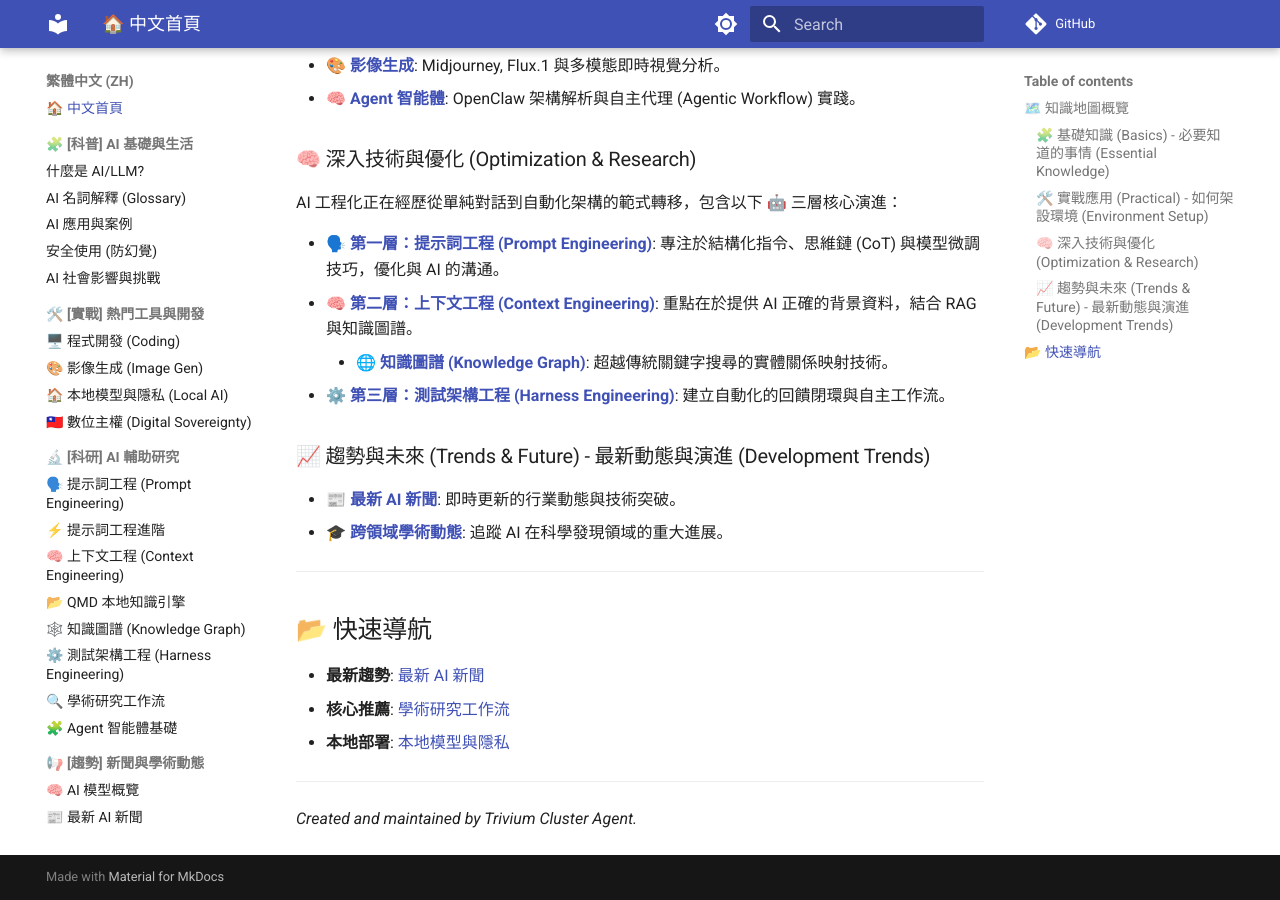
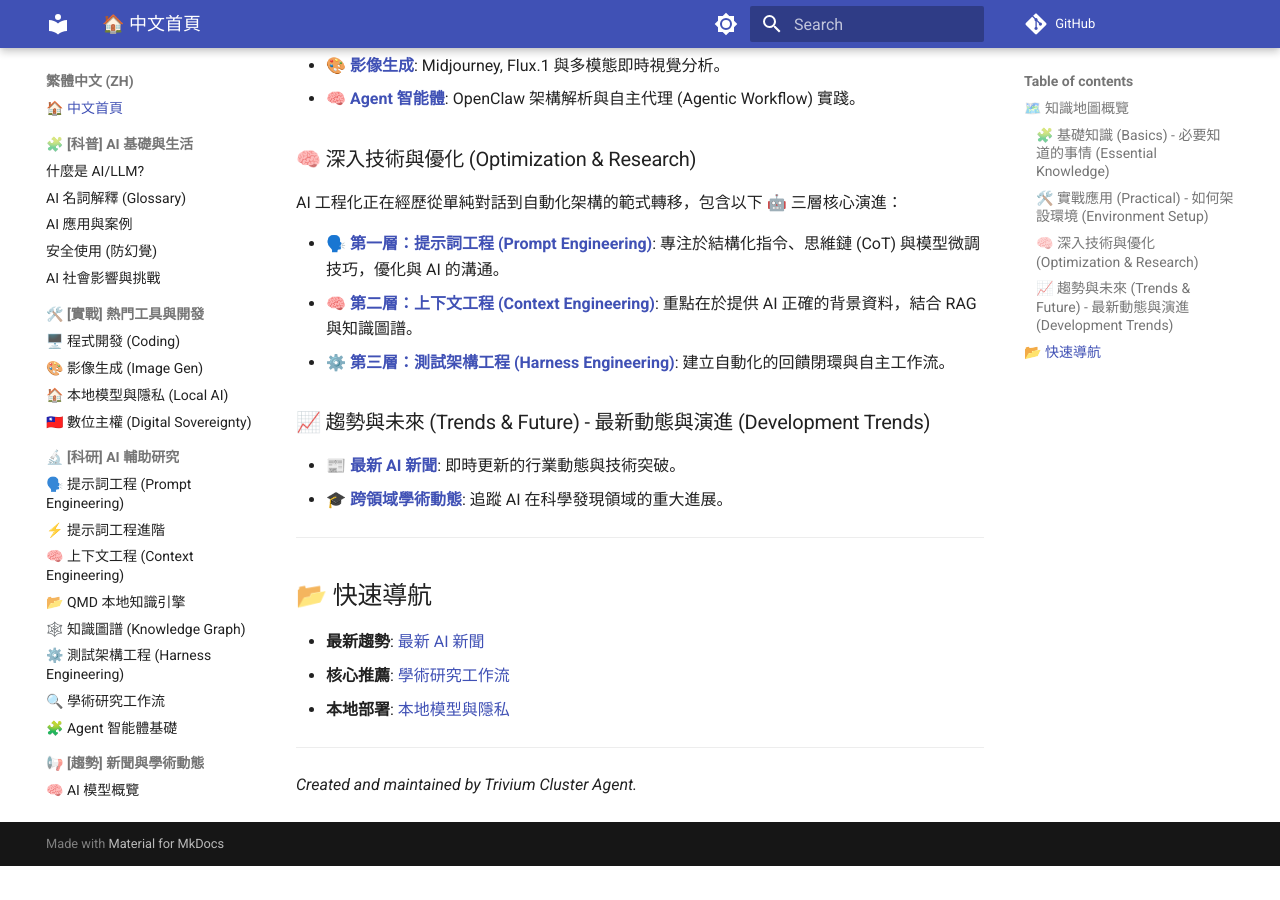
Before and after one commit to ultima6-tw/ai-map, an MkDocs documentation site: the page built from docs/zh/index.md, in a window 1280 px wide and 900 px high, scrolled down 710 px. Built offline with MkDocs 1.6.1 and Material for MkDocs 9.7.7, drawn with Linux system fonts in a browser that asks for light colours; comment, search, counter and statistics services are not loaded; after the commit the page ends 1576 px from its top, so only the background shows below that.

Commit message:
docs: remove Knowledge Graph from index (already in context-engineering)

```diff
--- a/docs/zh/index.md
+++ b/docs/zh/index.md
@@ -24,7 +24,6 @@
 
 - **[🗣️ 第一層：提示詞工程 (Prompt Engineering)](prompt-engineering.md)**: 專注於結構化指令、思維鏈 (CoT) 與模型微調技巧，優化與 AI 的溝通。
 - **[🧠 第二層：上下文工程 (Context Engineering)](context-engineering.md)**: 重點在於提供 AI 正確的背景資料，結合 RAG 與知識圖譜。
-    - **[🌐 知識圖譜 (Knowledge Graph)](knowledge-graph.md)**: 超越傳統關鍵字搜尋的實體關係映射技術。
 - **[⚙️ 第三層：測試架構工程 (Harness Engineering)](harness-engineering.md)**: 建立自動化的回饋閉環與自主工作流。
 
 ### 📈 趨勢與未來 (Trends & Future) - 最新動態與演進 (Development Trends)
```
Also changed, not shown: docs/en/index.md (+0 -1 lines).
